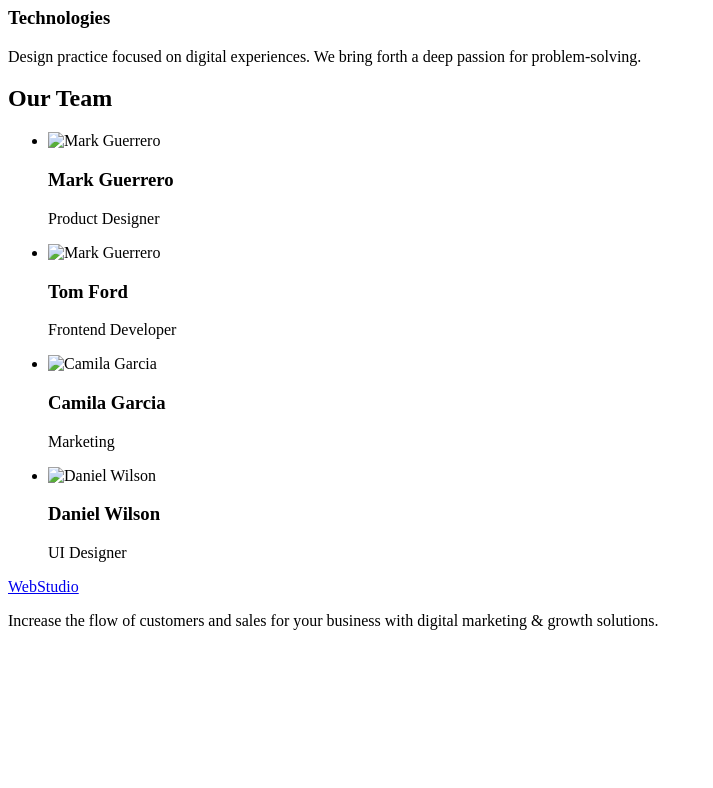
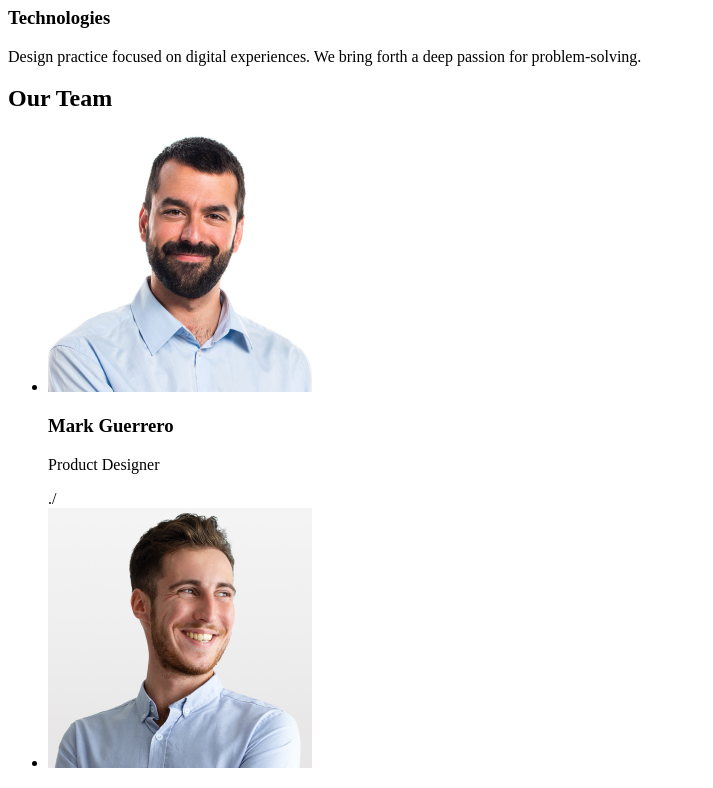
Before and after one commit to Oleksandr2610/Hw-01, a plain HTML site: page index.html in a window 1280 px wide. Shown: the part 480-1268 px from the top of the page, without its empty margins (0-713 px from the left). Before the commit the page ends 1126 px from the top, so only its background shows below. Drawn offline with Linux system fonts and the light colour scheme.

Commit message:
Create index.html,update README.md

```diff
--- a/index.html
+++ b/index.html
@@ -49,19 +49,19 @@
 
             <h2>Our Team</h2>
             <ul>
-                <li><img src="./imegas/img1.jpg" width="264" alt="Mark Guerrero">
+                <li><img src="./images/img1.jpg" width="264" alt="Mark Guerrero">
                     <h3>Mark Guerrero</h3>
-                    <p>Product Designer</p>
+                    <p>Product Designer</p>./
                 </li>
-                <li> <img src="./imegas/img2.jpg" width="264" alt="Mark Guerrero">
+                <li> <img src="./images/img2.jpg" width="264" alt="Mark Guerrero">
                     <h3>Tom Ford</h3>
                     <p>Frontend Developer</p>
                 </li>
-                <li><img src="/imegas/img3.jpg" width="264" alt="Camila Garcia">
+                <li><img src="/images/img3.jpg" width="264" alt="Camila Garcia">
                     <h3>Camila Garcia</h3>
                     <p>Marketing</p>
                 </li>
-                <li> <img src="./imegas/img4.jpg" width="264" alt="Daniel Wilson">
+                <li> <img src="./images/img4.jpg" width="264" alt="Daniel Wilson">
                     <h3>Daniel Wilson</h3>
                     <p>UI Designer</p>
                 </li>
```
Also changed, not shown: images/img1.jpg (renamed from imegeas/img1.jpg), images/img2.jpg (renamed from imegeas/img2.jpg), images/img3.jpg (renamed from imegeas/img3.jpg), images/img4.jpg (renamed from imegeas/img4.jpg).
